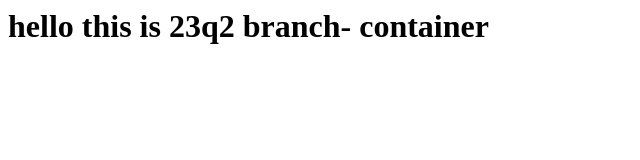
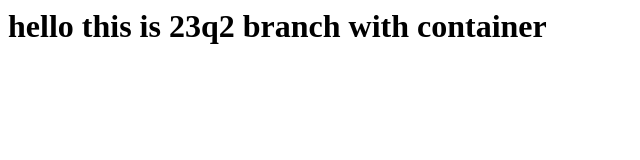
Before and after one commit to darshandz4/vel-app, a plain HTML site: page index.html in a window 1280 px wide. Shown: the whole page, without its empty margins (0-640 px from the left). Drawn offline with Linux system fonts and the light colour scheme.

Commit message:
Update index.html

```diff
--- a/index.html
+++ b/index.html
@@ -1,2 +1,2 @@
-<h1>   hello this is 23q2  branch- container
+<h1>   hello this is 23q2  branch with container
 </h1>
```
